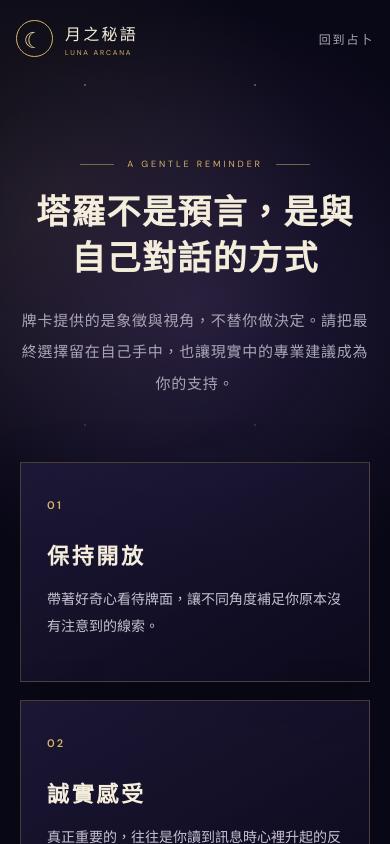
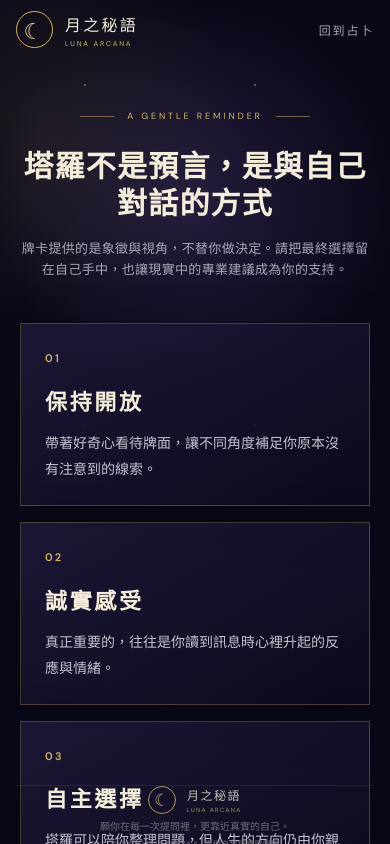
Before and after one commit to lee359/TarotCard, a Nuxt app: page /about in a window 390 px wide. Shown: the top 844 px of the page. Built offline with nearby package versions, Linux system fonts and the light colour scheme.

Commit message:
fix pages layout

```diff
--- a/app/app.vue
+++ b/app/app.vue
@@ -21,7 +21,7 @@
 
 * { box-sizing: border-box; }
 html { scroll-behavior: smooth; }
-body { margin: 0; background: var(--night); color: var(--ink); }
+body { margin: 0; overflow-x: clip; background: var(--night); color: var(--ink); }
 button, input { font: inherit; }
 button { color: inherit; }
 ::selection { background: var(--gold); color: var(--night); }
--- a/app/pages/about.vue
+++ b/app/pages/about.vue
@@ -41,18 +41,32 @@ useSeoMeta({
         </article>
       </div>
     </section>
+
+    <footer>
+      <NuxtLink class="footer-brand" to="/">
+        <span class="footer-mark">☾</span>
+        <span>月之秘語<small>LUNA ARCANA</small></span>
+      </NuxtLink>
+      <p>願你在每一次提問裡，更靠近真實的自己。</p>
+      <small>© {{ new Date().getFullYear() }} LUNA ARCANA · 僅供自我探索與娛樂</small>
+    </footer>
   </main>
 </template>
 
 <style scoped>
 .about-page {
-  min-height: 100vh;
+  --edge-height: clamp(50px, 7vh, 64px);
+  --content-top-gap: clamp(34px, 5vh, 52px);
+  --content-bottom-gap: clamp(70px, 10vh, 104px);
+  display: grid;
+  height: 100dvh;
+  grid-template-rows: var(--edge-height) minmax(0, 1fr) var(--edge-height);
   background:
     radial-gradient(circle at 50% 24%, rgba(86, 64, 129, .35), transparent 30%),
     radial-gradient(circle at 12% 16%, rgba(212, 179, 106, .1), transparent 25%),
     #090817;
   color: var(--ink);
-  overflow: hidden;
+  overflow: clip;
 }
 
 .about-page::before {
@@ -70,9 +84,10 @@ useSeoMeta({
   position: relative;
   z-index: 1;
   display: flex;
-  width: min(1160px, calc(100% - 48px));
-  margin: auto;
-  padding: 28px 0;
+  width: min(1080px, calc(100% - 48px));
+  height: var(--edge-height);
+  margin: 0 auto;
+  padding: 0;
   align-items: center;
   justify-content: space-between;
 }
@@ -123,9 +138,13 @@ useSeoMeta({
 .about-hero {
   position: relative;
   z-index: 1;
-  width: min(980px, calc(100% - 40px));
-  margin: auto;
-  padding: 90px 0 120px;
+  display: grid;
+  width: min(1040px, calc(100% - 40px));
+  height: 100%;
+  margin: 0 auto;
+  padding: var(--content-top-gap) 0 var(--content-bottom-gap);
+  grid-template-rows: auto auto;
+  align-content: start;
   text-align: center;
 }
 
@@ -154,34 +173,37 @@ h2 {
 }
 
 h1 {
-  max-width: 760px;
-  margin: 20px auto 0;
-  font-size: clamp(34px, 5vw, 58px);
-  line-height: 1.35;
-  letter-spacing: .08em;
+  max-width: min(1100px, 100%);
+  margin: clamp(12px, 2vh, 18px) auto 0;
+  font-size: clamp(30px, 3.9vw, 46px);
+  line-height: 1.24;
+  letter-spacing: .055em;
+  white-space: nowrap;
 }
 
 .lead {
-  max-width: 720px;
-  margin: 24px auto 0;
+  max-width: min(1100px, 100%);
+  margin: clamp(10px, 1.8vh, 16px) auto 0;
   color: var(--muted);
   font-family: 'Noto Serif TC', serif;
-  font-size: 15px;
-  line-height: 2.1;
-  letter-spacing: .05em;
+  font-size: clamp(13px, 1.15vw, 15px);
+  line-height: 1.65;
+  letter-spacing: .025em;
+  white-space: nowrap;
 }
 
 .principles {
   display: grid;
-  margin: 62px auto 42px;
+  width: 100%;
+  margin: clamp(28px, 5vh, 44px) auto 0;
   grid-template-columns: repeat(3, 1fr);
-  gap: 18px;
+  gap: clamp(16px, 2vw, 24px);
   animation-delay: .2s;
 }
 
 .principles article {
-  min-height: 220px;
-  padding: 30px 26px;
+  min-height: clamp(138px, 19vh, 168px);
+  padding: clamp(16px, 2.6vh, 22px) 24px;
   border: 1px solid var(--line);
   background: linear-gradient(150deg, rgba(35, 28, 64, .72), rgba(13, 11, 30, .78));
   text-align: left;
@@ -195,14 +217,14 @@ h1 {
 }
 
 .principles h2 {
-  margin-top: 24px;
+  margin-top: clamp(12px, 2vh, 18px);
   color: var(--ink);
   font-size: 22px;
   letter-spacing: .12em;
 }
 
 .principles p {
-  margin: 16px 0 0;
+  margin: clamp(10px, 1.8vh, 14px) 0 0;
   color: #c7c1cf;
   font-size: 14px;
   line-height: 1.9;
@@ -230,22 +252,101 @@ h1 {
   transform: translateY(-2px);
 }
 
+footer {
+  position: relative;
+  z-index: 1;
+  display: grid;
+  width: min(1080px, calc(100% - 48px));
+  height: var(--edge-height);
+  margin: 0 auto;
+  padding: 0;
+  grid-template-columns: auto 1fr auto;
+  gap: 20px;
+  align-items: center;
+  border-top: 1px solid rgba(212, 179, 106, .1);
+  color: #6f6b7b;
+  font-size: 10px;
+}
+
+.footer-brand {
+  display: flex;
+  align-items: center;
+  gap: 10px;
+  color: var(--ink);
+  font-family: 'Noto Serif TC', serif;
+  font-size: 12px;
+  letter-spacing: .12em;
+  text-decoration: none;
+  opacity: .8;
+}
+
+.footer-brand small {
+  display: block;
+  margin-top: 2px;
+  color: var(--gold);
+  font-family: 'DM Sans', sans-serif;
+  font-size: 6px;
+  letter-spacing: .22em;
+}
+
+.footer-mark {
+  display: grid;
+  width: 28px;
+  height: 28px;
+  place-items: center;
+  border: 1px solid var(--gold);
+  border-radius: 50%;
+  color: var(--gold-light);
+  font-family: Georgia, serif;
+  font-size: 17px;
+}
+
+footer p {
+  margin: 0;
+  text-align: center;
+  font-family: 'Noto Serif TC', serif;
+}
+
+footer > small {
+  text-align: right;
+}
+
 @media (max-width: 760px) {
   .nav {
     width: calc(100% - 32px);
-    padding-top: 20px;
   }
 
   .about-hero {
-    padding: 64px 0 88px;
+    height: 100%;
+    padding: var(--content-top-gap) 0 var(--content-bottom-gap);
   }
 
   h1 {
     letter-spacing: .04em;
+    white-space: normal;
+  }
+
+  .lead {
+    white-space: normal;
   }
 
   .principles {
     grid-template-columns: 1fr;
   }
+
+  footer {
+    width: calc(100% - 32px);
+    grid-template-columns: 1fr;
+    gap: 4px;
+    text-align: center;
+  }
+
+  .footer-brand {
+    justify-content: center;
+  }
+
+  footer > small {
+    text-align: center;
+  }
 }
 </style>
--- a/app/pages/index.vue
+++ b/app/pages/index.vue
@@ -57,58 +57,62 @@ function startReading() {
           <small>你的選擇不會被儲存，每次占卜都是獨一無二的相遇</small>
         </div>
       </div>
+
+      <footer>
+        <NuxtLink class="footer-brand" to="/">
+          <span class="footer-mark">☾</span>
+          <span>月之秘語<small>LUNA ARCANA</small></span>
+        </NuxtLink>
+        <p>願你在每一次提問裡，更靠近真實的自己。</p>
+        <small>© {{ new Date().getFullYear() }} LUNA ARCANA · 僅供自我探索與娛樂</small>
+      </footer>
     </section>
 
-    <footer>
-      <NuxtLink class="brand footer-brand" to="/">
-        <span class="brand-mark">☾</span>
-        <span>月之秘語<small>LUNA ARCANA</small></span>
-      </NuxtLink>
-      <p>願你在每一次提問裡，更靠近真實的自己。</p>
-      <small>© {{ new Date().getFullYear() }} LUNA ARCANA · 僅供自我探索與娛樂</small>
-    </footer>
   </main>
 </template>
 
 <style scoped>
-main { min-height: 100vh; overflow: hidden; background: var(--night); }
-.hero { position: relative; min-height: 100svh; isolation: isolate; background: radial-gradient(circle at 50% 28%, rgba(86,64,129,.38), transparent 28%), radial-gradient(circle at 20% 20%, rgba(67,46,106,.2), transparent 30%), linear-gradient(180deg, #0e0b21, #090817); }
+main { height: 100dvh; overflow: clip; background: var(--night); }
+.hero { --edge-height: clamp(50px, 7vh, 64px); position: relative; display: grid; height: 100dvh; overflow: clip; isolation: isolate; grid-template-rows: var(--edge-height) minmax(0, 1fr) var(--edge-height); background: radial-gradient(circle at 50% 28%, rgba(86,64,129,.38), transparent 28%), radial-gradient(circle at 20% 20%, rgba(67,46,106,.2), transparent 30%), linear-gradient(180deg, #0e0b21, #090817); }
 .hero::before { content: ''; position: absolute; inset: 0; z-index: -1; opacity: .55; background-image: radial-gradient(circle, rgba(240,217,156,.8) 0 1px, transparent 1.5px), radial-gradient(circle, rgba(240,217,156,.45) 0 1px, transparent 1.5px); background-position: 5% 12%, 74% 20%; background-size: 140px 140px, 210px 210px; mask-image: linear-gradient(to bottom, black, transparent 85%); }
-.hero::after { content: ''; position: absolute; left: 50%; bottom: -120px; z-index: -1; width: 900px; height: 280px; border: 1px solid rgba(212,179,106,.12); border-radius: 50%; transform: translateX(-50%); box-shadow: 0 0 80px rgba(86,64,129,.1); }
-.nav { display: flex; width: min(1160px, calc(100% - 48px)); margin: auto; padding: 28px 0; align-items: center; justify-content: space-between; }
+.hero::after { content: ''; position: absolute; left: 50%; bottom: 0; z-index: -1; width: min(900px, 88vw); height: 280px; border: 1px solid rgba(212,179,106,.12); border-radius: 50%; transform: translate(-50%, 55%); box-shadow: 0 0 80px rgba(86,64,129,.1); }
+.nav { display: flex; width: min(1080px, calc(100% - 48px)); height: var(--edge-height); margin: 0 auto; padding: 0; align-items: center; justify-content: space-between; }
 .brand { display: flex; align-items: center; gap: 12px; color: var(--ink); font-family: 'Noto Serif TC', serif; font-size: 16px; letter-spacing: .14em; text-decoration: none; }
 .brand-mark { display: grid; width: 37px; height: 37px; place-items: center; border: 1px solid var(--gold); border-radius: 50%; color: var(--gold-light); font-family: Georgia, serif; font-size: 22px; }
 .brand small { display: block; margin-top: 3px; color: var(--gold); font-family: 'DM Sans', sans-serif; font-size: 7px; letter-spacing: .26em; }
 .nav-link { color: var(--muted); font-size: 12px; letter-spacing: .15em; text-decoration: none; }
 .nav-link:hover { color: var(--gold-light); }
-.hero-content { display: flex; width: min(900px, calc(100% - 40px)); margin: auto; padding: 40px 0 90px; align-items: center; flex-direction: column; text-align: center; }
+.hero-content { display: flex; width: min(740px, calc(100% - 40px)); margin: 0 auto; padding: clamp(6px, 1.5vh, 14px) 0 clamp(10px, 2vh, 18px); align-items: center; min-height: 0; flex-direction: column; justify-content: center; text-align: center; }
 .eyebrow { display: flex; align-items: center; justify-content: center; gap: 13px; color: var(--gold); font-size: 9px; letter-spacing: .32em; }
 .eyebrow span { width: 34px; height: 1px; background: var(--gold); opacity: .5; }
-.moon { position: relative; display: grid; width: 120px; height: 120px; margin: 13px 0 6px; place-items: center; border: 1px solid rgba(212,179,106,.18); border-radius: 50%; color: var(--gold-light); font: 78px Georgia, serif; filter: drop-shadow(0 0 28px rgba(240,217,156,.18)); }
+.moon { position: relative; display: grid; width: clamp(62px, 9vh, 86px); height: clamp(62px, 9vh, 86px); margin: clamp(4px, 1vh, 8px) 0 3px; place-items: center; border: 1px solid rgba(212,179,106,.18); border-radius: 50%; color: var(--gold-light); font: clamp(42px, 6.2vh, 56px) Georgia, serif; filter: drop-shadow(0 0 28px rgba(240,217,156,.18)); }
 .moon > span { display: block; }
-.moon::before, .moon::after { content: ''; position: absolute; width: 155px; height: 42px; border: 1px solid rgba(212,179,106,.25); border-radius: 50%; transform: rotate(24deg); }
+.moon::before, .moon::after { content: ''; position: absolute; width: clamp(96px, 15vh, 132px); height: clamp(28px, 4.5vh, 38px); border: 1px solid rgba(212,179,106,.25); border-radius: 50%; transform: rotate(24deg); }
 .moon::after { transform: rotate(-24deg); }
-h1 { margin: 0; font-family: 'Noto Serif TC', serif; font-size: clamp(38px, 5.5vw, 68px); font-weight: 600; letter-spacing: .08em; line-height: 1.3; }
-.lead { margin: 22px 0 0; color: var(--muted); font-family: 'Noto Serif TC', serif; font-size: 15px; line-height: 2; letter-spacing: .06em; }
+h1 { margin: 0; font-family: 'Noto Serif TC', serif; font-size: clamp(30px, 3.7vw, 48px); font-weight: 600; letter-spacing: .08em; line-height: 1.16; }
+.lead { margin: clamp(8px, 1.4vh, 12px) 0 0; color: var(--muted); font-family: 'Noto Serif TC', serif; font-size: clamp(12px, 1.4vh, 14px); line-height: 1.65; letter-spacing: .06em; }
 .hero-title { --animate-delay: .15s; animation-delay: var(--animate-delay); }
 .hero-lead { --animate-delay: .3s; animation-delay: var(--animate-delay); }
-.question-panel { width: min(620px, 100%); margin-top: 38px; --animate-delay: .45s; animation-delay: var(--animate-delay); }
+.question-panel { width: min(560px, 100%); margin-top: clamp(12px, 2.2vh, 20px); --animate-delay: .45s; animation-delay: var(--animate-delay); }
 .question-panel > p { color: #d2ccda; font-family: 'Noto Serif TC', serif; font-size: 14px; }
-.question-tabs { display: grid; margin: 16px 0 25px; grid-template-columns: repeat(4, 1fr); border: 1px solid var(--line); border-radius: 4px; overflow: hidden; }
-.question-tabs button { padding: 13px 8px; border: 0; border-right: 1px solid var(--line); background: rgba(17,14,38,.55); color: var(--muted); cursor: pointer; font-size: 12px; letter-spacing: .08em; transition: .25s ease; }
+.question-tabs { display: grid; margin: 10px 0 14px; grid-template-columns: repeat(4, 1fr); border: 1px solid var(--line); border-radius: 4px; overflow: hidden; }
+.question-tabs button { padding: clamp(9px, 1.6vh, 12px) 8px; border: 0; border-right: 1px solid var(--line); background: rgba(17,14,38,.55); color: var(--muted); cursor: pointer; font-size: 12px; letter-spacing: .08em; transition: .25s ease; }
 .question-tabs button:last-child { border-right: 0; }
 .question-tabs button:hover, .question-tabs button.active { background: var(--gold); color: #131025; }
-.primary-button { display: flex; min-width: 245px; margin: auto; padding: 15px 22px; align-items: center; justify-content: center; gap: 55px; border: 1px solid var(--gold); background: var(--gold); color: #151129; cursor: pointer; letter-spacing: .14em; transition: .25s ease; }
+.primary-button { display: flex; min-width: 230px; margin: auto; padding: clamp(11px, 2vh, 14px) 22px; align-items: center; justify-content: center; gap: 55px; border: 1px solid var(--gold); background: var(--gold); color: #151129; cursor: pointer; letter-spacing: .14em; transition: .25s ease; }
 .primary-button:hover { background: var(--gold-light); box-shadow: 0 0 30px rgba(212,179,106,.2); transform: translateY(-2px); }
-.question-panel > small { display: block; margin-top: 15px; color: #6f6b7b; font-size: 10px; letter-spacing: .06em; }
-footer { display: flex; padding: 55px max(24px, calc((100% - 1160px) / 2)); align-items: center; justify-content: space-between; gap: 30px; background: #070612; color: #6f6b7b; font-size: 11px; }
-.footer-brand { opacity: .75; }
-.footer-brand .brand-mark { width: 30px; height: 30px; font-size: 18px; }
-footer > p { font-family: 'Noto Serif TC', serif; }
+.question-panel > small { display: block; margin-top: 10px; color: #6f6b7b; font-size: 10px; letter-spacing: .06em; }
+footer { position: relative; z-index: 1; display: grid; width: min(1080px, calc(100% - 48px)); height: var(--edge-height); margin: 0 auto; padding: 0; grid-template-columns: auto 1fr auto; gap: 20px; align-items: center; border-top: 1px solid rgba(212,179,106,.1); color: #6f6b7b; font-size: 10px; }
+.footer-brand { display: flex; align-items: center; gap: 10px; color: var(--ink); font-family: 'Noto Serif TC', serif; font-size: 12px; letter-spacing: .12em; text-decoration: none; opacity: .8; }
+.footer-brand small { display: block; margin-top: 2px; color: var(--gold); font-family: 'DM Sans', sans-serif; font-size: 6px; letter-spacing: .22em; }
+.footer-mark { display: grid; width: 28px; height: 28px; place-items: center; border: 1px solid var(--gold); border-radius: 50%; color: var(--gold-light); font-family: Georgia, serif; font-size: 17px; }
+footer p { margin: 0; text-align: center; font-family: 'Noto Serif TC', serif; }
+footer > small { text-align: right; }
 @media (max-width: 760px) {
+  .hero { min-height: auto; }
   .nav { width: calc(100% - 32px); padding-top: 20px; }
   .nav-link { font-size: 11px; }
-  .hero-content { padding-top: 25px; }
+  .hero-content { justify-content: center; padding-top: 20px; }
   .moon { width: 95px; height: 95px; font-size: 62px; }
   .moon::before, .moon::after { width: 125px; }
   h1 { letter-spacing: .04em; }
@@ -116,6 +120,8 @@ footer > p { font-family: 'Noto Serif TC', serif; }
   .question-tabs { grid-template-columns: repeat(2,1fr); }
   .question-tabs button:nth-child(2) { border-right: 0; }
   .question-tabs button:nth-child(-n+2) { border-bottom: 1px solid var(--line); }
-  footer { flex-direction: column; text-align: center; }
+  footer { width: calc(100% - 32px); grid-template-columns: 1fr; gap: 4px; text-align: center; }
+  .footer-brand { justify-content: center; }
+  footer > small { text-align: center; }
 }
 </style>
--- a/app/pages/reading.vue
+++ b/app/pages/reading.vue
@@ -112,38 +112,31 @@ onMounted(drawCards)
       </Transition>
     </section>
 
-    <footer>
-      <NuxtLink class="brand footer-brand" to="/">
-        <span class="brand-mark">☾</span>
-        <span>月之秘語<small>LUNA ARCANA</small></span>
-      </NuxtLink>
-      <p>願你在每一次提問裡，更靠近真實的自己。</p>
-      <small>© {{ new Date().getFullYear() }} LUNA ARCANA · 僅供自我探索與娛樂</small>
-    </footer>
   </main>
 </template>
 
 <style scoped>
-main { min-height: 100vh; overflow: hidden; background: radial-gradient(circle at 50% 28%, rgba(60,47,102,.22), transparent 35%), #0a0919; color: var(--ink); }
+main { display: grid; height: 100dvh; overflow: clip; grid-template-rows: clamp(56px, 7.5vh, 70px) minmax(0, 1fr); background: radial-gradient(circle at 50% 28%, rgba(60,47,102,.22), transparent 35%), #0a0919; color: var(--ink); }
 main::before { content: ''; position: fixed; inset: 0; pointer-events: none; opacity: .5; background-image: radial-gradient(circle, rgba(240,217,156,.8) 0 1px, transparent 1.5px), radial-gradient(circle, rgba(240,217,156,.45) 0 1px, transparent 1.5px); background-position: 5% 12%, 74% 20%; background-size: 140px 140px, 210px 210px; mask-image: linear-gradient(to bottom, black, transparent 85%); }
-.nav { position: relative; z-index: 1; display: flex; width: min(1160px, calc(100% - 48px)); margin: auto; padding: 28px 0; align-items: center; justify-content: space-between; }
+.nav { position: relative; z-index: 1; display: flex; width: min(1080px, calc(100% - 48px)); margin: 0 auto; padding: clamp(9px, 1.5vh, 14px) 0; align-items: center; justify-content: space-between; }
 .brand { display: flex; align-items: center; gap: 12px; color: var(--ink); font-family: 'Noto Serif TC', serif; font-size: 16px; letter-spacing: .14em; text-decoration: none; }
 .brand-mark { display: grid; width: 37px; height: 37px; place-items: center; border: 1px solid var(--gold); border-radius: 50%; color: var(--gold-light); font-family: Georgia, serif; font-size: 22px; }
 .brand small { display: block; margin-top: 3px; color: var(--gold); font-family: 'DM Sans', sans-serif; font-size: 7px; letter-spacing: .26em; }
 .nav-actions { display: flex; align-items: center; gap: 24px; }
 .nav-link { color: var(--muted); font-size: 12px; letter-spacing: .15em; text-decoration: none; }
 .nav-link:hover { color: var(--gold-light); }
-.reading-section { position: relative; z-index: 1; padding: 82px 30px 125px; }
-.section-heading { max-width: 700px; margin: auto; text-align: center; }
+.reading-section { position: relative; z-index: 1; display: grid; min-height: 0; padding: clamp(4px, 1vh, 10px) 30px clamp(14px, 2.4vh, 24px); grid-template-rows: auto minmax(0, 1fr) auto; align-items: start; }
+.section-heading { max-width: 700px; margin: 0 auto; padding-top: clamp(8px, 2vh, 18px); text-align: center; }
 .eyebrow { display: flex; align-items: center; justify-content: center; gap: 13px; color: var(--gold); font-size: 9px; letter-spacing: .32em; }
 .eyebrow span { width: 34px; height: 1px; background: var(--gold); opacity: .5; }
 h1, h2 { margin: 0; font-family: 'Noto Serif TC', serif; font-weight: 600; }
-.section-heading h1 { margin-top: 18px; font-size: clamp(27px, 4vw, 42px); letter-spacing: .08em; }
-.section-heading > p:last-child { margin-top: 14px; color: var(--muted); font-family: 'Noto Serif TC', serif; font-size: 14px; }
-.cards-grid { display: grid; max-width: 920px; margin: 58px auto 0; grid-template-columns: repeat(3, 1fr); gap: 48px; justify-items: center; align-items: start; }
+.section-heading h1 { margin-top: clamp(6px, 1.2vh, 10px); font-size: clamp(25px, 3.2vw, 36px); letter-spacing: .08em; line-height: 1.18; }
+.section-heading > p:last-child { margin-top: clamp(6px, 1.2vh, 10px); color: var(--muted); font-family: 'Noto Serif TC', serif; font-size: 13px; }
+.cards-grid { display: grid; width: min(100%, 820px); margin: clamp(18px, 3vh, 28px) auto 0; grid-template-columns: repeat(3, minmax(0, 1fr)); gap: clamp(28px, 5vw, 62px); justify-items: center; align-items: start; }
+.cards-grid :deep(.card-slot) { width: min(100%, clamp(185px, 24vh, 230px)); }
 .tarot-stagger { animation-delay: var(--card-delay); }
 .loading { margin: 58px 0 0; color: var(--muted); text-align: center; letter-spacing: .12em; }
-.result-panel { max-width: 760px; margin: 85px auto 0; padding: 48px 55px; border: 1px solid var(--line); background: linear-gradient(135deg, rgba(35,28,64,.75), rgba(15,13,33,.8)); text-align: center; box-shadow: 0 25px 80px rgba(0,0,0,.25); }
+.result-panel { max-width: 720px; margin: clamp(22px, 3vh, 34px) auto 0; padding: clamp(18px, 3vh, 28px) clamp(24px, 4vw, 44px); border: 1px solid var(--line); background: linear-gradient(135deg, rgba(35,28,64,.75), rgba(15,13,33,.8)); text-align: center; box-shadow: 0 25px 80px rgba(0,0,0,.25); }
 .result-icon { color: var(--gold-light); font-size: 25px; }
 .result-label { color: var(--gold); font-size: 9px; letter-spacing: .3em; }
 .result-panel h2 { margin: 16px 0 20px; font-size: clamp(22px, 3vw, 31px); letter-spacing: .06em; }
@@ -154,17 +147,14 @@ h1, h2 { margin: 0; font-family: 'Noto Serif TC', serif; font-weight: 600; }
 .secondary-button:hover { background: var(--gold); color: var(--night); }
 .text-link { color: var(--muted); font-size: 11px; letter-spacing: .14em; text-decoration: none; }
 .text-link:hover { color: var(--gold-light); }
-footer { position: relative; z-index: 1; display: flex; padding: 55px max(24px, calc((100% - 1160px) / 2)); align-items: center; justify-content: space-between; gap: 30px; background: #070612; color: #6f6b7b; font-size: 11px; }
-.footer-brand { opacity: .75; }
-.footer-brand .brand-mark { width: 30px; height: 30px; font-size: 18px; }
-footer > p { font-family: 'Noto Serif TC', serif; }
 @media (max-width: 760px) {
+  main { height: auto; min-height: 100dvh; overflow-x: clip; overflow-y: auto; }
   .nav { width: calc(100% - 32px); padding-top: 20px; align-items: flex-start; gap: 20px; }
   .nav-actions { align-items: flex-end; flex-direction: column; gap: 10px; }
   .nav-link { font-size: 11px; }
-  .reading-section { padding: 70px 20px 85px; }
+  .reading-section { min-height: auto; padding: 70px 20px 85px; }
   .cards-grid { max-width: 320px; grid-template-columns: 1fr; gap: 55px; }
+  .cards-grid :deep(.card-slot) { width: min(100%, 260px); }
   .result-panel { padding: 38px 24px; }
-  footer { flex-direction: column; text-align: center; }
 }
 </style>
```
